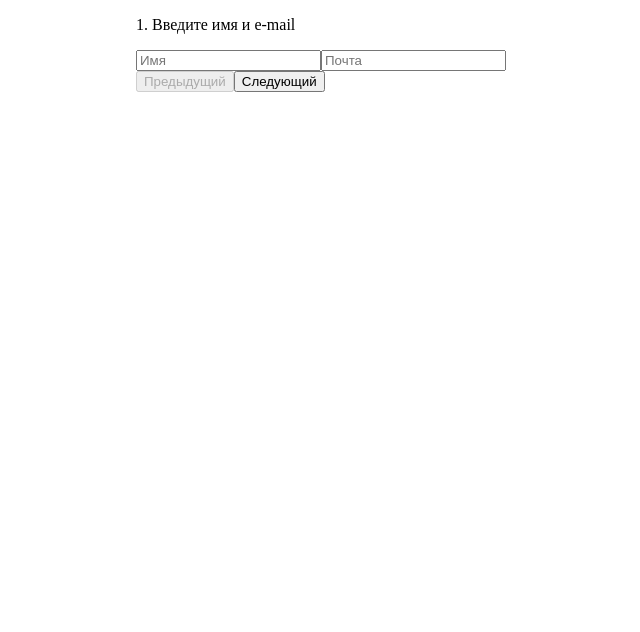
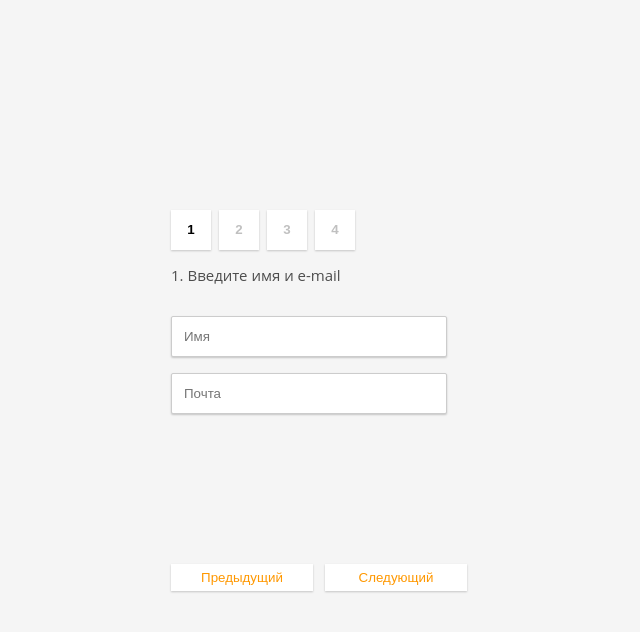
Before and after one commit to sergdeev/LunTestForm, a React (Create React App) app: page / in a window 1280 px wide. Shown: the top 632 px of the page, without its empty margins (319-959 px from the left). Built offline with nearby package versions, Linux system fonts and the light colour scheme.

Commit message:
added city selection, top buttons, styles

```diff
--- a/src/components/App.js
+++ b/src/components/App.js
@@ -1,11 +1,14 @@
 import React from "react";
 import BottomNavigation from "./navigation/BottomNavigation";
+import TopNavigation from "./navigation/TopNavigation";
 import FirstStep from "./steps/FirstStep"
 import SecondStep from "./steps/SecondStep";
 import ThirdStep from "./steps/ThirdStep"
 import FourthStep from "./steps/FourthStep"
 import Final from "./steps/Final"
 import { validate } from "./Validation"
+import cities from "../data/cities";
+
 
 class App extends React.Component {
   constructor(){
@@ -36,19 +39,54 @@ class App extends React.Component {
         tweetIsChecked: "",
         vkIsChecked: "",
         okIsChecked: ""
+      },
+      steps: [
+        {
+            id: 0,
+            isActive: true,
+            isCompleted: false
+        },
+        {
+            id: 1,
+            isActive: false,
+            isCompleted: false
+        },
+        {
+            id: 2,
+            isActive: false,
+            isCompleted: false
+        },
+        {
+            id: 3,
+            isActive: false,
+            isCompleted: false
         }
+      ],
+      allCities: []
     }
   };
 
   nextStep = () => {
     const currentErrors = validate(this.state.values, this.state.currentStep);
     if (Object.keys(currentErrors).length === 0) {
-      const { currentStep } = this.state;
+      const { currentStep, steps } = this.state;
       const newCurrentStep = currentStep + 1;
+      if(currentStep === 3){
+        this.setState(prevState =>({
+          ...prevState,
+          currentStep: newCurrentStep
+        }));
+      }else{
+        const newSteps = [...steps];
+        newSteps[currentStep].isCompleted = true;
+        newSteps[currentStep].isActive = false;
+        newSteps[newCurrentStep].isActive = true;
         this.setState(prevState =>({
             ...prevState,
             currentStep: newCurrentStep,
+            steps: newSteps
         }));
+      }
   } else {
       this.setState(prevState => ({
           ...prevState,
@@ -58,13 +96,29 @@ class App extends React.Component {
   };
 
   prevStep = () => {
-    const newCurrentStep = this.state.currentStep - 1;
+    const { currentStep, steps } = this.state;
+    const newSteps = [...steps];
+    const newCurrentStep = currentStep - 1;
+    newSteps[currentStep].isActive = false;
+    newSteps[newCurrentStep].isActive = true;
     this.setState(prevState =>({
         ...prevState,
-      currentStep: newCurrentStep
+        currentStep: newCurrentStep,
+        steps: newSteps
     }));
   };
 
+  changeStep = event => {
+    const newStep = +event.target.name;
+    const { steps } = this.state;
+
+    console.log(newStep);
+    console.log(this.state.currentStep);
+    console.log(steps[newStep].isCompleted);
+    if(steps[newStep].isCompleted){
+      this.setState({currentStep: newStep})
+    }
+  }
 
   onChange = event => {
     const name = event.target.name;
@@ -84,6 +138,9 @@ class App extends React.Component {
       values: newValues,
       errors: newErrors
     }));
+    if(name === "country"){
+      this.selectCity(value);
+    }
   };
 
   onChangeAvatar = event => {
@@ -125,18 +182,35 @@ class App extends React.Component {
     }));
   }
 
+
+  selectCity = (countryCode) =>{
+    const allCities = [];
+    for(let key in cities){
+      if(cities[key].country == countryCode){
+        allCities.push({
+          id: key,
+          name: cities[key].name
+        })
+      }
+    }
+    this.setState(prevState=>({
+      ...prevState,
+      allCities: allCities
+    }))
+  };
+
+
   render() {
-    const {currentStep, values, errors } = this.state;
+    const {currentStep, values, errors, steps, allCities } = this.state;
     return (
       <div className="form_container">
-              <form className="form card-body">
+        <TopNavigation currentStep={currentStep} steps={steps} changeStep={this.changeStep}/>
         {(currentStep === 0) && <FirstStep onChange={this.onChange} values={values} errors={errors}/>}
-                {(currentStep === 1) && <SecondStep onChange={this.onChange} values={values} errors={errors}/>}
+        {(currentStep === 1) && <SecondStep onChange={this.onChange} values={values} errors={errors} allCities={allCities}/>}
         {(currentStep === 2) && <ThirdStep onChangeSocial={this.onChangeSocial} onChange={this.onChange} values={values} errors={errors}/>}
         {(currentStep === 3) && <FourthStep onChangeAvatar={this.onChangeAvatar} errors={errors}/>}
         {(currentStep === 4) && <Final values={values}/>}
         <BottomNavigation nextStep={this.nextStep} prevStep={this.prevStep} currentStep={currentStep}/>
-              </form>
       </div>
     );
   }
--- a/src/components/Validation.jsx
+++ b/src/components/Validation.jsx
@@ -19,6 +19,10 @@ export const validate = (values, step) => {
         case 1: {
             if(!values.country){
                 errors.country = "Required";
+            }
+
+            if(!values.city){
+                errors.city = "Required";
             }
 
             break;
--- a/src/components/navigation/BottomNavigation.jsx
+++ b/src/components/navigation/BottomNavigation.jsx
@@ -5,7 +5,7 @@ export default class BottomNavigation extends React.Component{
     render(){
         const { prevStep, nextStep, currentStep } = this.props;
         return(
-            <div>
+            <div className="bottomButtons_container">
                 {(currentStep !== 4)? (
                     <div>
                         <button
@@ -28,7 +28,7 @@ export default class BottomNavigation extends React.Component{
                     <div>
                         <button
                             type="button"
-                            className="btn"
+                            className="special_btn"
                             onClick={()=>{
                                 window.location.reload();
                             }}
--- /dev/null
+++ b/src/components/navigation/TopNavigation.jsx
@@ -0,0 +1,34 @@
+import React from "react";
+
+
+export default class TopNavigation extends React.Component {
+
+    getClassName = (step) => {
+        let value = "top_button";
+        if(step.isActive){
+            value += " isActive";
+        } else if(step.isCompleted){
+            value += " isCompleted";
+        }
+        return value
+    }
+
+    render() {
+        const { steps, changeStep, currentStep } = this.props;
+        return (
+            <div className="buttons_container">
+                    {steps.map(step => (
+                        <button
+                            key={step.id}
+                            name={step.id}
+                            type="button"
+                            className={this.getClassName(step)}
+                            onClick={changeStep}
+                            >
+                            {step.id + 1}
+                        </button>
+                    ))}
+            </div>
+        );
+    }
+}
--- a/src/components/steps/FirstStep.jsx
+++ b/src/components/steps/FirstStep.jsx
@@ -14,7 +14,7 @@ export default class FirstStep extends React.Component{
                     value={values.name}
                     onChange={onChange}
                 />
-                    {errors.name ? <div>{errors.name}</div> : null}
+                    {errors.name ? <div className="error">{errors.name}</div> : null}
                 <input
                     type="email"
                     placeholder="Почта"
@@ -22,7 +22,7 @@ export default class FirstStep extends React.Component{
                     value={values.email}
                     onChange={onChange}
                 />
-                    {errors.email ? <div>{errors.email}</div> : null}
+                    {errors.email ? <div className="error">{errors.email}</div> : null}
             </div>
         );
     }
--- a/src/components/steps/FourthStep.jsx
+++ b/src/components/steps/FourthStep.jsx
@@ -16,7 +16,7 @@ export default class FourthStep extends React.Component{
                     <img className="img" src={cat3} name={cat3} onClick={onChangeAvatar}/>
                     <img className="img" src={dog4} name={dog4} onClick={onChangeAvatar}/>
                 </div>
-                {errors.avatar ? <div>{errors.avatar}</div> : null}
+                {errors.avatar ? <div className="error">{errors.avatar}</div> : null}
             </div>
         );
     }
--- a/src/components/steps/ThirdStep.jsx
+++ b/src/components/steps/ThirdStep.jsx
@@ -26,7 +26,7 @@ export default class ThirdStep extends React.Component{
                                     name="fbValue"
                                     /></td>: <div></div>}
 						</tr>
-                        <tr>{errors.fbValue ? <div>{errors.fbValue}</div> : null}</tr>
+                        <tr>{errors.fbValue ? <div className="error">{errors.fbValue}</div> : null}</tr>
 
 						<tr>
                             <td><input
@@ -46,7 +46,7 @@ export default class ThirdStep extends React.Component{
                                     name="vkValue"
                                     /></td>: <div></div>}
 						</tr>
-                        <tr>{errors.vkValue ? <div>{errors.vkValue}</div> : null}</tr>
+                        <tr>{errors.vkValue ? <div className="error">{errors.vkValue}</div> : null}</tr>
 
 						<tr>
                             <td><input
@@ -66,7 +66,7 @@ export default class ThirdStep extends React.Component{
                                     name="twitValue"
                                     /></td>: <div></div>}
 						</tr>
-                        <tr>{errors.twitValue ? <div>{errors.twitValue}</div> : null}</tr>
+                        <tr>{errors.twitValue ? <div className="error">{errors.twitValue}</div> : null}</tr>
 
 						<tr>
                             <td><input
@@ -86,7 +86,7 @@ export default class ThirdStep extends React.Component{
                                     name="okValue"
                                     /></td>: <div></div>}
 						</tr>
-                        <tr>{errors.okValue ? <div>{errors.okValue}</div> : null}</tr>
+                        <tr>{errors.okValue ? <div className="error">{errors.okValue}</div> : null}</tr>
 					</table>
             </div>
         );
--- a/src/stylesheets/index.css
+++ b/src/stylesheets/index.css
@@ -1,20 +1,89 @@
 body {
   margin: 0;
   padding: 0;
-}
-
-
-#root{
-  height: 100%;
+  background: #f5f5f5;
+	font-family: "Open Sans";
+	font-size: 15px;
+  color: #4d4d4d;
+  height: 100vh;
   display: flex;
   justify-content: center;
   align-items: center;
 }
 
+.error{
+  color: #ff0000;
+}
+
 
 .form_container {
-  height: 1000px;
+  width: 300px;
+  display: flex;
+  justify-content: center;
+  align-items: flex-start;
+  flex-direction: column
 }
+
+
+input, select {
+	color: #bbbbbb;
+	border-radius: 2px;
+	border: 1px solid #ccc;
+	margin-top: 16px;
+	padding: 12px;
+	width: 250px;
+	box-shadow: 0 1px 2px rgba(0, 0, 0, 0.2);
+}
+
+
+button {
+	background-color: white;
+	border: none;
+	box-shadow: 0 1px 2px rgba(0, 0, 0, 0.2);
+}
+
+button:focus, input:focus {
+	outline: none;
+	border: 1px solid #B8B8B8;
+}
+
+buttons_container{
+  margin-bottom: 16px;
+	font-weight: bold;
+	margin-top: 50px;
+	color: #bbbbbb;
+}
+
+.top_button {
+	width: 40px;
+	height: 40px;
+  margin-right: 8px;
+  color: #C0C0C0;
+  font-weight: 600;
+}
+
+.isActive{
+  color: #000000;
+}
+
+.isCompleted{
+  color: #ff9800;
+}
+
+.bottomButtons_container button {
+  margin-top: 150px;
+	color: #ff9800;
+	width: 142px;
+	padding: 6px;
+}
+
+
+
+.bottomButtons_container button:first-child {
+	margin-right: 12px;
+}
+
+
 
 .img_container{
   display: flex;
```
Also changed, not shown: src/components/steps/SecondStep.jsx (+30 -9 lines). Lines whose indentation alone changed are shown as unchanged.
